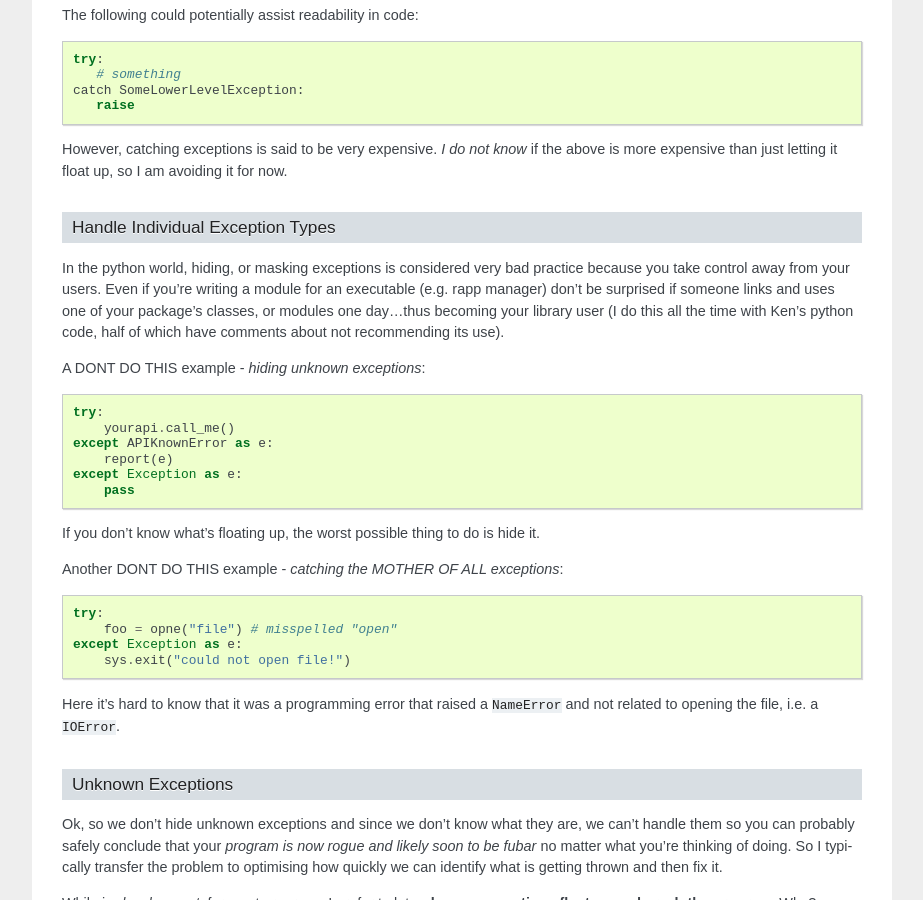
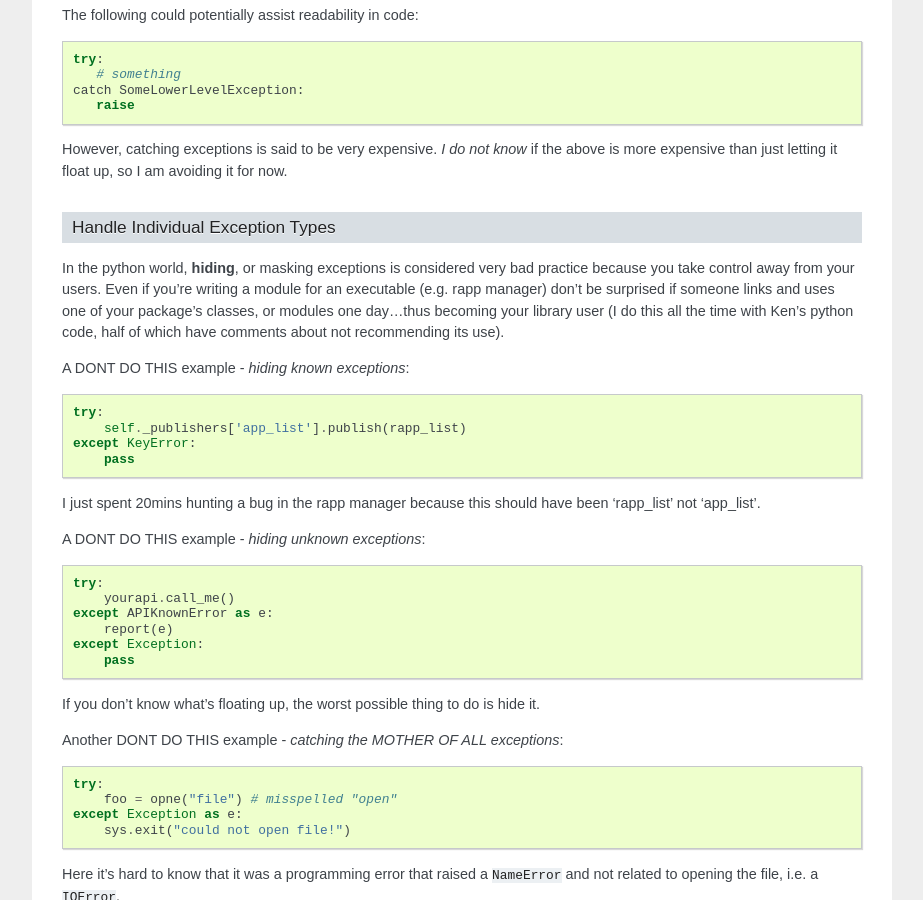
Before and after one commit to robotics-in-concert/rocon, a Sphinx documentation site: the page built from doc/exception_handling.rst, in a window 1280 px wide and 900 px high, scrolled down 1522 px. Shown: the whole window, without its empty margins (198-1121 px from the left). Built offline with Sphinx 7.4.7, drawn with Linux system fonts in a browser that asks for light colours; formulas are drawn with MathJax 3; the version number could not be read and is left out.

Commit message:
Update exception_handling.rst

```diff
--- a/doc/exception_handling.rst
+++ b/doc/exception_handling.rst
@@ -103,11 +103,22 @@ than just letting it float up, so I am avoiding it for now.
 Handle Individual Exception Types
 ---------------------------------
 
-In the python world, hiding, or masking exceptions is considered very bad practice because
+In the python world, **hiding**, or masking exceptions is considered very bad practice because
 you take control away from your users. Even if you're writing a module for an executable
 (e.g. rapp manager) don't be surprised if someone links and uses one of your package's classes,
 or modules one day...thus becoming your library user (I do this all the time with Ken's python code,
 half of which have comments about not recommending its use).
+
+A DONT DO THIS example - *hiding known exceptions*:
+
+.. code-block:: python
+
+    try:
+        self._publishers['app_list'].publish(rapp_list)
+    except KeyError:
+        pass
+
+I just spent 20mins hunting a bug in the rapp manager because this should have been 'rapp_list' not 'app_list'.
 
 A DONT DO THIS example - *hiding unknown exceptions*:
 
@@ -117,7 +128,7 @@ A DONT DO THIS example - *hiding unknown exceptions*:
         yourapi.call_me()
     except APIKnownError as e:
         report(e)
-    except Exception as e:
+    except Exception:
         pass
 
 If you don't know what's floating up, the worst possible thing to do is hide it.
```
